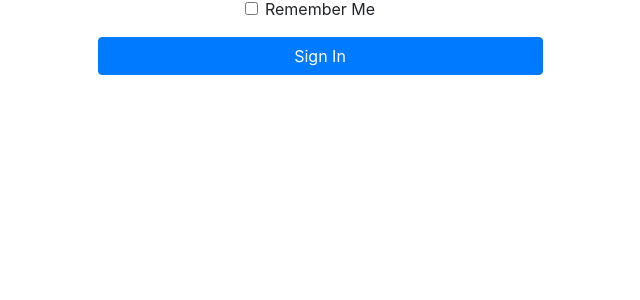
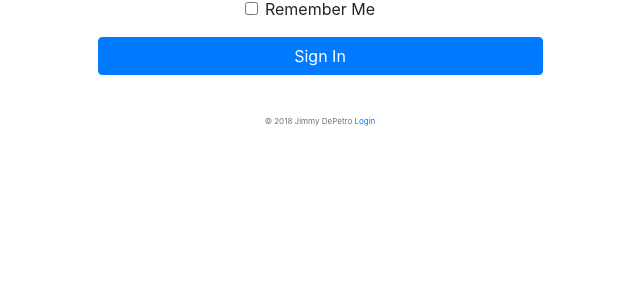
Before and after one commit to jwdepetro/avocadoist-flask, a Flask app: page /login in a window 1280 px wide. Shown: the part 231-531 px from the top of the page, without its empty margins (320-960 px from the left). Run offline with Flask 2, Linux system fonts and the light colour scheme; some libraries are stand-ins or nearby versions.

Commit message:
created footer with login link

```diff
--- a/app/templates/home.html
+++ b/app/templates/home.html
@@ -12,4 +12,5 @@
             </div>
         </div>
     </div>
+
 {% endblock %}
--- a/app/templates/index.html
+++ b/app/templates/index.html
@@ -25,5 +25,6 @@
 <body>
 {% block content %}
 {% endblock %}
+{% include "partials/_footer.html" %}
 </body>
 </html>
--- /dev/null
+++ b/app/templates/partials/_footer.html
@@ -0,0 +1,16 @@
+<style>
+    .footer {
+        width: 100%;
+        height: 60px;
+        font-size: .5rem;
+    }
+</style>
+
+<footer class="footer sticky-bottom d-flex align-items-center">
+    <div class="container d-flex justify-content-center">
+        <div class="row">
+            <span class="text-muted">&copy; 2018 Jimmy DePetro</span> &nbsp;
+            <a href="{{ url_for('login') }}">Login</a>
+        </div>
+    </div>
+</footer>
```
